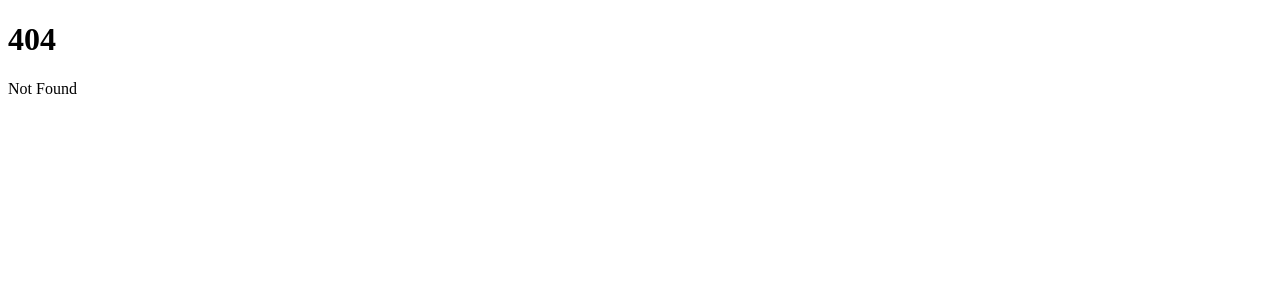
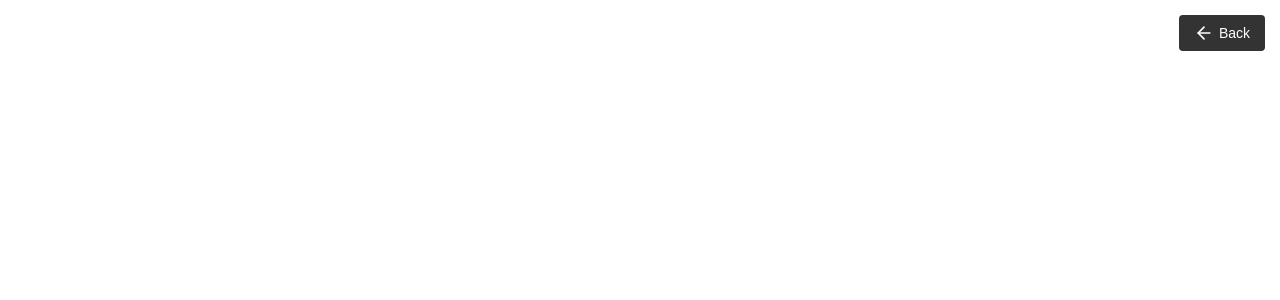
Before and after one commit to mozartamadeus1756/IMDB, a SvelteKit app: page /randomise in a window 1280 px wide. Before the commit this address had no page. Shown: the top 300 px of the page. Built offline with nearby package versions, Linux system fonts and the light colour scheme.

Commit message:
makinng a back button for every page that needs one, and checking if they work !!

```diff
--- /dev/null
+++ b/src/routes/randomise/+page.svelte
@@ -0,0 +1,5 @@
+<script>
+    import BackButton from "../BackButton.svelte";
+</script>
+
+<BackButton />
```
